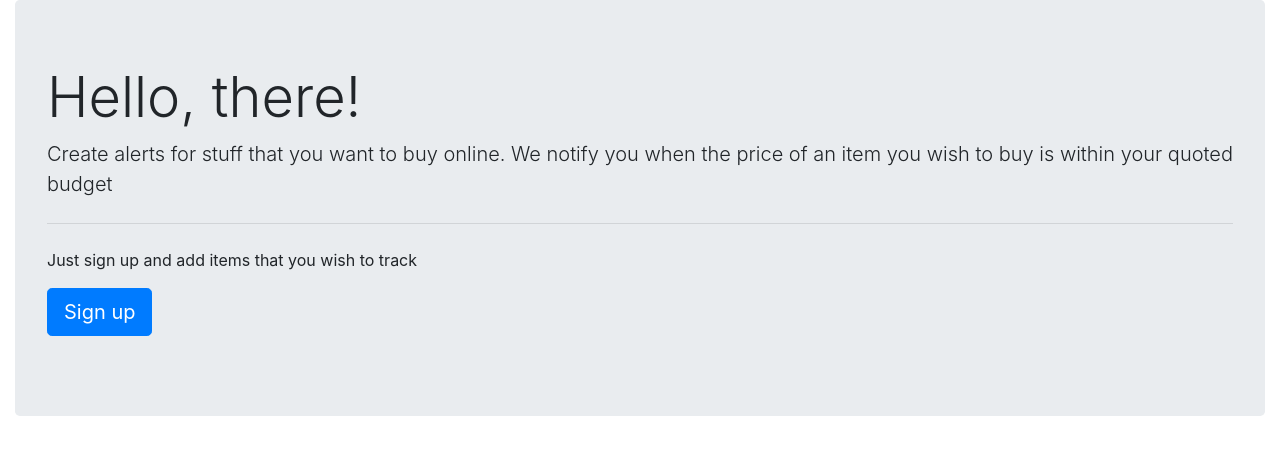
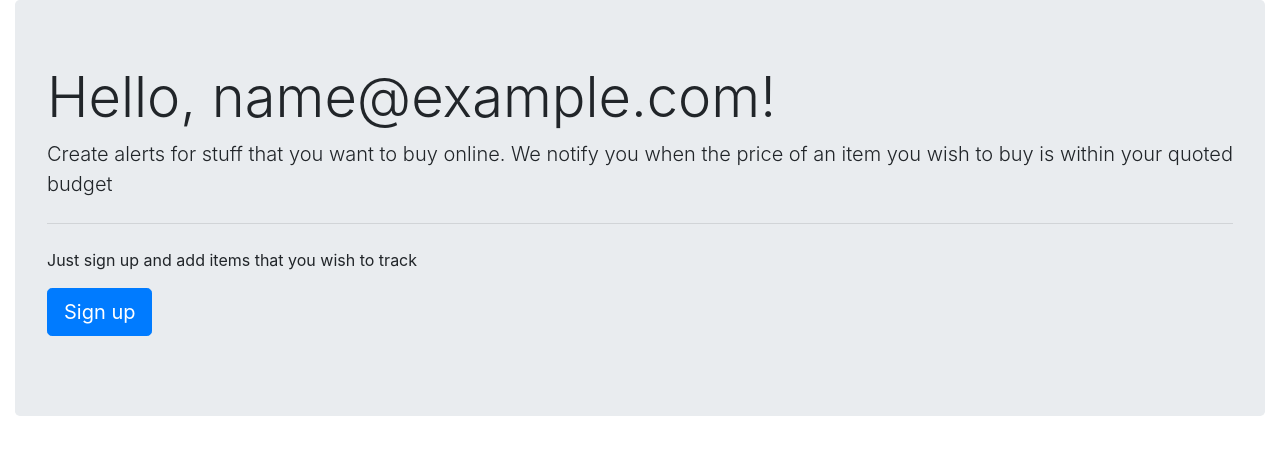
Before and after one commit to sidharth01g/Pricing, a Flask app: page / in a window 1280 px wide. Shown: the part 56-511 px from the top of the page. Run offline with Flask 2, Linux system fonts and the light colour scheme; the visitor is signed in with stand-in values (Sample User, id 1); parts of the project's set-up code (start-up, migrations or seed data) failed here and were passed over; some libraries are stand-ins or nearby versions.

Commit message:
Welcome message to user if user is signed in

```diff
--- a/pricing/src/templates/home.html
+++ b/pricing/src/templates/home.html
@@ -2,7 +2,12 @@
 {% block content %}
 
 <div class="jumbotron">
+    {% if session['email'] %}
+    <h3 class="display-4">Hello, {{ session['email'] }}!</h3>
+    {% else %}
     <h3 class="display-4">Hello, there!</h3>
+    {% endif %}
+
     <p class="lead">Create alerts for stuff that you want to buy online. We notify you when the price of an item you
         wish to buy is within your quoted budget</p>
     <hr class="my-4">
```
